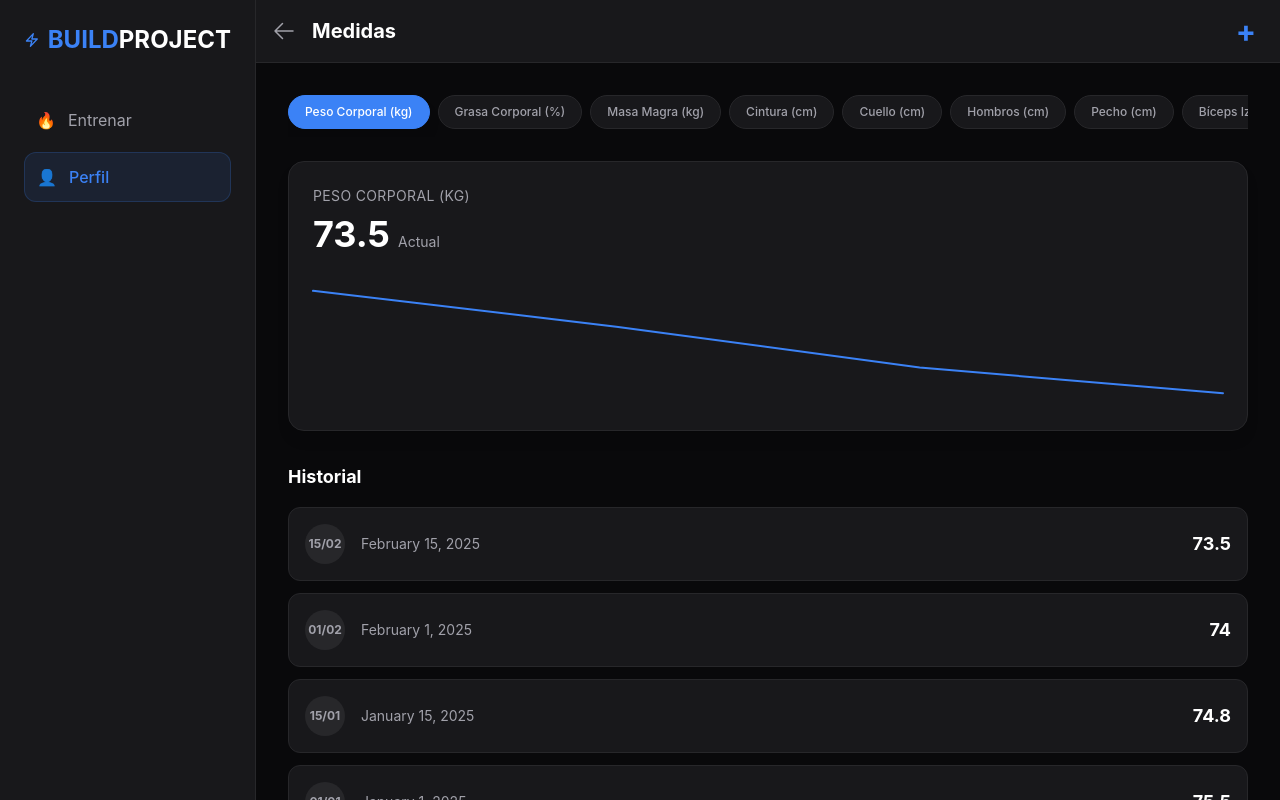
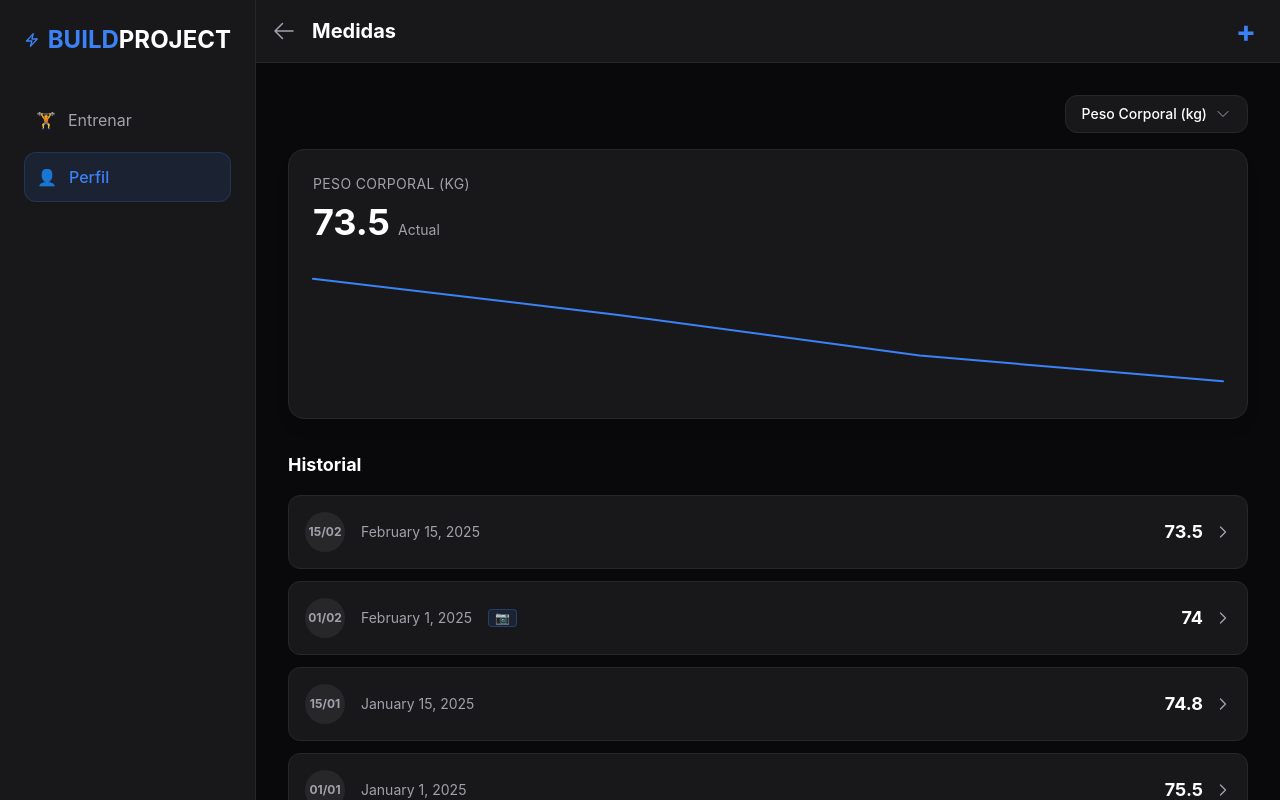
Before and after one commit to EdrikCamacho/BuildProject, an Angular app: page /measurements in a window 1280 px wide. Built offline with nearby package versions, Linux system fonts and the light colour scheme.

Commit message:
Frontend Medidas Terminado

```diff
--- a/src/app/app.routes.ts
+++ b/src/app/app.routes.ts
@@ -21,6 +21,7 @@ export const routes: Routes = [
   { path: 'exercises/:id', component: ExerciseDetailComponent },
   { path: 'measurements', component: MeasurementListComponent },
   { path: 'measurements/add', component: MeasurementAddComponent },
+  { path: 'measurements/:id', component: MeasurementAddComponent },
   // Redirección por defecto (opcional, pero recomendada)
   { path: '**', redirectTo: '' }
 ];
--- a/src/app/core/services/measurement.service.ts
+++ b/src/app/core/services/measurement.service.ts
@@ -6,37 +6,58 @@ import { MeasurementLog } from '../models/measurement.model';
   providedIn: 'root'
 })
 export class MeasurementService {
-  // Datos mock iniciales
   private history: MeasurementLog[] = [
     {
       id: '1',
       date: '2025-01-01',
-      values: { weight: 75.5, waist: 82, bodyFat: 18 }
+      values: { weight: 75.5, waist: 82, bodyFat: 18 },
+      photos: []
     },
     {
       id: '2',
       date: '2025-01-15',
-      values: { weight: 74.8, waist: 81, bodyFat: 17.5 }
+      values: { weight: 74.8, waist: 81, bodyFat: 17.5 },
+      photos: []
     },
     {
       id: '3',
       date: '2025-02-01',
-      values: { weight: 74.0, waist: 80, bodyFat: 16.8 }
+      values: { weight: 74.0, waist: 80, bodyFat: 16.8 },
+      photos: ['https://images.unsplash.com/photo-1571019614242-c5c5dee9f50b?q=80&w=2070&auto=format&fit=crop'] // Foto de prueba
     },
     {
       id: '4',
       date: '2025-02-15',
-      values: { weight: 73.5, waist: 79, bodyFat: 16.2 }
+      values: { weight: 73.5, waist: 79, bodyFat: 16.2 },
+      photos: []
     }
   ];
 
+  // Obtener todo el historial ordenado
   getHistory(): Observable<MeasurementLog[]> {
-    // Retornamos ordenado por fecha descendente (más reciente primero)
     return of(this.history.sort((a, b) => new Date(b.date).getTime() - new Date(a.date).getTime()));
+  }
+
+  // Obtener un log específico por ID (para ver detalles)
+  getLogById(id: string): Observable<MeasurementLog | undefined> {
+    return of(this.history.find(l => l.id === id));
+  }
+
+  // Obtener el último registro (para pre-rellenar nuevos)
+  getLastLog(): Observable<MeasurementLog | undefined> {
+    // Como ya ordenamos en getHistory, tomamos el primero de la lista ordenada por fecha
+    const sorted = [...this.history].sort((a, b) => new Date(b.date).getTime() - new Date(a.date).getTime());
+    return of(sorted[0]);
   }
 
   addLog(log: MeasurementLog) {
     this.history.push(log);
-    console.log('Medida agregada:', log);
+  }
+
+  updateLog(updatedLog: MeasurementLog) {
+    const index = this.history.findIndex(l => l.id === updatedLog.id);
+    if (index !== -1) {
+      this.history[index] = updatedLog;
+    }
   }
 }
--- a/src/app/features/measurements/measurement-list/measurement-list.component.html
+++ b/src/app/features/measurements/measurement-list/measurement-list.component.html
@@ -7,7 +7,7 @@
         <span>BUILD<span class="text-white">PROJECT</span></span>
       </div>
       <nav class="space-y-2">
-        <a routerLink="/dashboard" class="flex items-center gap-3 p-3 text-brand-text-muted hover:text-white hover:bg-brand-surface-light rounded-xl transition-colors"><span>🔥</span> Entrenar</a>
+        <a routerLink="/dashboard" class="flex items-center gap-3 p-3 text-brand-text-muted hover:text-white hover:bg-brand-surface-light rounded-xl transition-colors"><span>🏋️</span> Entrenar</a>
         <a routerLink="/profile" class="flex items-center gap-3 p-3 bg-brand-primary/10 text-brand-primary rounded-xl font-medium border border-brand-primary/20"><span>👤</span> Perfil</a>
       </nav>
     </div>
@@ -27,56 +27,66 @@
 
     <div class="flex-1 overflow-y-auto p-4 md:p-8 pb-24">
 
-      <div class="mb-6 overflow-x-auto pb-2 no-scrollbar">
-        <div class="flex gap-2">
-          <button *ngFor="let key of metricKeys"
-            (click)="selectMetric(key)"
-            class="whitespace-nowrap px-4 py-2 rounded-full text-xs font-medium border transition-all"
-            [ngClass]="selectedMetricKey === key ? 'bg-brand-primary border-brand-primary text-white shadow-lg' : 'bg-brand-surface border-brand-surface-light text-brand-text-muted hover:text-white'">
-            {{ metricLabels[key] }}
-          </button>
-        </div>
+      <div class="flex justify-end mb-4">
+        <button (click)="openFilterModal()" class="flex items-center gap-2 bg-brand-surface border border-brand-surface-light text-white px-4 py-2 rounded-xl text-sm font-medium hover:bg-brand-surface-light transition-colors">
+          <span>{{ metricLabels[selectedMetricKey] }}</span>
+          <svg xmlns="http://www.w3.org/2000/svg" fill="none" viewBox="0 0 24 24" stroke-width="1.5" stroke="currentColor" class="w-4 h-4 text-brand-text-muted"><path stroke-linecap="round" stroke-linejoin="round" d="M19.5 8.25l-7.5 7.5-7.5-7.5" /></svg>
+        </button>
       </div>
 
       <div class="bg-brand-surface rounded-2xl p-6 border border-brand-surface-light mb-8 shadow-lg relative overflow-hidden">
         <h2 class="text-brand-text-muted text-sm uppercase tracking-wide mb-2">{{ metricLabels[selectedMetricKey] }}</h2>
-
         <div class="flex items-baseline gap-2 mb-6">
-          <span class="text-4xl font-bold text-white">{{ getValue(logs[0]) }}</span>
+          <span class="text-4xl font-bold text-white">{{ logs.length > 0 ? getValue(logs[0]) : '-' }}</span>
           <span class="text-brand-text-muted text-sm">Actual</span>
         </div>
-
         <div class="h-32 w-full relative">
           <svg viewBox="0 0 100 50" class="w-full h-full overflow-visible" preserveAspectRatio="none">
-            <polyline [attr.points]="chartPoints"
-                      fill="none"
-                      stroke="#3b82f6"
-                      stroke-width="2"
-                      stroke-linecap="round"
-                      stroke-linejoin="round"
-                      vector-effect="non-scaling-stroke" />
-            </svg>
-          <div *ngIf="!chartPoints" class="absolute inset-0 flex items-center justify-center text-brand-text-muted text-xs">
-            Insuficientes datos para graficar
-          </div>
+            <polyline [attr.points]="chartPoints" fill="none" stroke="#3b82f6" stroke-width="2" stroke-linecap="round" stroke-linejoin="round" vector-effect="non-scaling-stroke" />
+          </svg>
+          <div *ngIf="!chartPoints" class="absolute inset-0 flex items-center justify-center text-brand-text-muted text-xs">Insuficientes datos</div>
         </div>
       </div>
 
       <h3 class="text-white font-bold text-lg mb-4">Historial</h3>
       <div class="space-y-3">
-        <div *ngFor="let log of logs" class="flex justify-between items-center bg-brand-surface p-4 rounded-xl border border-brand-surface-light">
+        <div *ngFor="let log of logs"
+             (click)="viewDetails(log.id)"
+             class="flex justify-between items-center bg-brand-surface p-4 rounded-xl border border-brand-surface-light active:bg-brand-surface-light transition-colors cursor-pointer group">
           <div class="flex items-center gap-4">
-             <div class="w-10 h-10 rounded-full bg-brand-surface-light flex items-center justify-center text-brand-text-muted text-xs font-bold">
+             <div class="w-10 h-10 rounded-full bg-brand-surface-light flex items-center justify-center text-brand-text-muted text-xs font-bold group-hover:bg-brand-primary group-hover:text-white transition-colors">
                {{ log.date | date:'dd/MM' }}
              </div>
              <span class="text-brand-text-muted text-sm">{{ log.date | date:'longDate' }}</span>
+             <span *ngIf="log.photos && log.photos.length > 0" class="text-xs text-brand-primary border border-brand-primary/30 px-1.5 rounded bg-brand-primary/10">📷</span>
           </div>
-          <div class="font-bold text-white text-lg">
-            {{ getValue(log) }}
+          <div class="flex items-center gap-3">
+            <div class="font-bold text-white text-lg">{{ getValue(log) }}</div>
+            <svg xmlns="http://www.w3.org/2000/svg" fill="none" viewBox="0 0 24 24" stroke-width="2" stroke="currentColor" class="w-4 h-4 text-brand-text-muted"><path stroke-linecap="round" stroke-linejoin="round" d="M8.25 4.5l7.5 7.5-7.5 7.5" /></svg>
           </div>
         </div>
       </div>
 
     </div>
   </main>
+
+  <div *ngIf="showFilterModal" class="fixed inset-0 z-50 flex items-end justify-center sm:items-center">
+    <div (click)="closeFilterModal()" class="absolute inset-0 bg-black/80 backdrop-blur-sm transition-opacity"></div>
+    <div class="relative bg-brand-surface w-full max-w-lg rounded-t-2xl sm:rounded-2xl p-0 border-t sm:border border-brand-surface-light shadow-2xl flex flex-col max-h-[80vh]">
+      <div class="p-4 border-b border-brand-surface-light flex justify-between items-center">
+        <h3 class="text-lg font-bold text-white">Seleccionar Métrica</h3>
+        <button (click)="closeFilterModal()" class="text-brand-text-muted hover:text-white">✕</button>
+      </div>
+      <div class="overflow-y-auto p-4">
+        <div class="grid grid-cols-1 gap-2">
+          <button *ngFor="let key of metricKeys" (click)="selectMetric(key)"
+             class="w-full text-left p-3 rounded-xl text-sm font-medium transition-colors"
+             [ngClass]="selectedMetricKey === key ? 'bg-brand-primary text-white' : 'text-brand-text-muted hover:bg-brand-surface-light hover:text-white'">
+             {{ metricLabels[key] }}
+          </button>
+        </div>
+      </div>
+    </div>
+  </div>
+
 </div>
--- a/src/app/features/measurements/measurement-list/measurement-list.component.ts
+++ b/src/app/features/measurements/measurement-list/measurement-list.component.ts
@@ -1,6 +1,6 @@
 import { Component, OnInit } from '@angular/core';
 import { CommonModule } from '@angular/common';
-import { RouterLink } from '@angular/router';
+import { RouterLink, Router } from '@angular/router';
 import { FormsModule } from '@angular/forms';
 import { MeasurementService } from '../../../core/services/measurement.service';
 import { MeasurementLog, METRIC_LABELS } from '../../../core/models/measurement.model';
@@ -13,16 +13,17 @@ import { MeasurementLog, METRIC_LABELS } from '../../../core/models/measurement.
 })
 export class MeasurementListComponent implements OnInit {
   logs: MeasurementLog[] = [];
-
-  // Métrica seleccionada actualmente
   selectedMetricKey: string = 'weight';
   metricLabels = METRIC_LABELS;
   metricKeys = Object.keys(METRIC_LABELS);
 
-  // Datos para la gráfica simple (SVG)
   chartPoints: string = '';
+  showFilterModal = false; // Control del modal
 
-  constructor(private measurementService: MeasurementService) {}
+  constructor(
+    private measurementService: MeasurementService,
+    private router: Router
+  ) {}
 
   ngOnInit() {
     this.measurementService.getHistory().subscribe(data => {
@@ -31,15 +32,23 @@ export class MeasurementListComponent implements OnInit {
     });
   }
 
+  // Abrir detalle al hacer clic en el historial
+  viewDetails(id: string) {
+    this.router.navigate(['/measurements', id]);
+  }
+
+  // Lógica del Modal
+  openFilterModal() { this.showFilterModal = true; }
+  closeFilterModal() { this.showFilterModal = false; }
+
   selectMetric(key: string) {
     this.selectedMetricKey = key;
     this.generateChart();
+    this.showFilterModal = false; // Cierra modal al elegir
   }
 
-  // Generador de gráfica SVG simple
+  // ... (generateChart y getValue siguen igual que antes) ...
   generateChart() {
-    // Filtramos logs que tengan valor para la métrica seleccionada
-    // Ordenamos ascendente para la gráfica (antiguo -> nuevo)
     const data = this.logs
       .filter(l => (l.values as any)[this.selectedMetricKey] !== undefined)
       .sort((a, b) => new Date(a.date).getTime() - new Date(b.date).getTime())
@@ -49,15 +58,11 @@ export class MeasurementListComponent implements OnInit {
       this.chartPoints = '';
       return;
     }
-
     const max = Math.max(...data);
     const min = Math.min(...data);
-    const range = max - min || 1; // Evitar división por cero
-
-    // Normalizar puntos para un SVG de 100x50
+    const range = max - min || 1;
     this.chartPoints = data.map((val, index) => {
       const x = (index / (data.length - 1)) * 100;
-      // Invertir Y porque en SVG 0 es arriba
       const y = 50 - ((val - min) / range) * 40 - 5;
       return `${x},${y}`;
     }).join(' ');
```
Also changed, not shown: src/app/features/measurements/measurement-add/measurement-add.component.html (+4 -5 lines), src/app/features/measurements/measurement-add/measurement-add.component.ts (+53 -15 lines).
